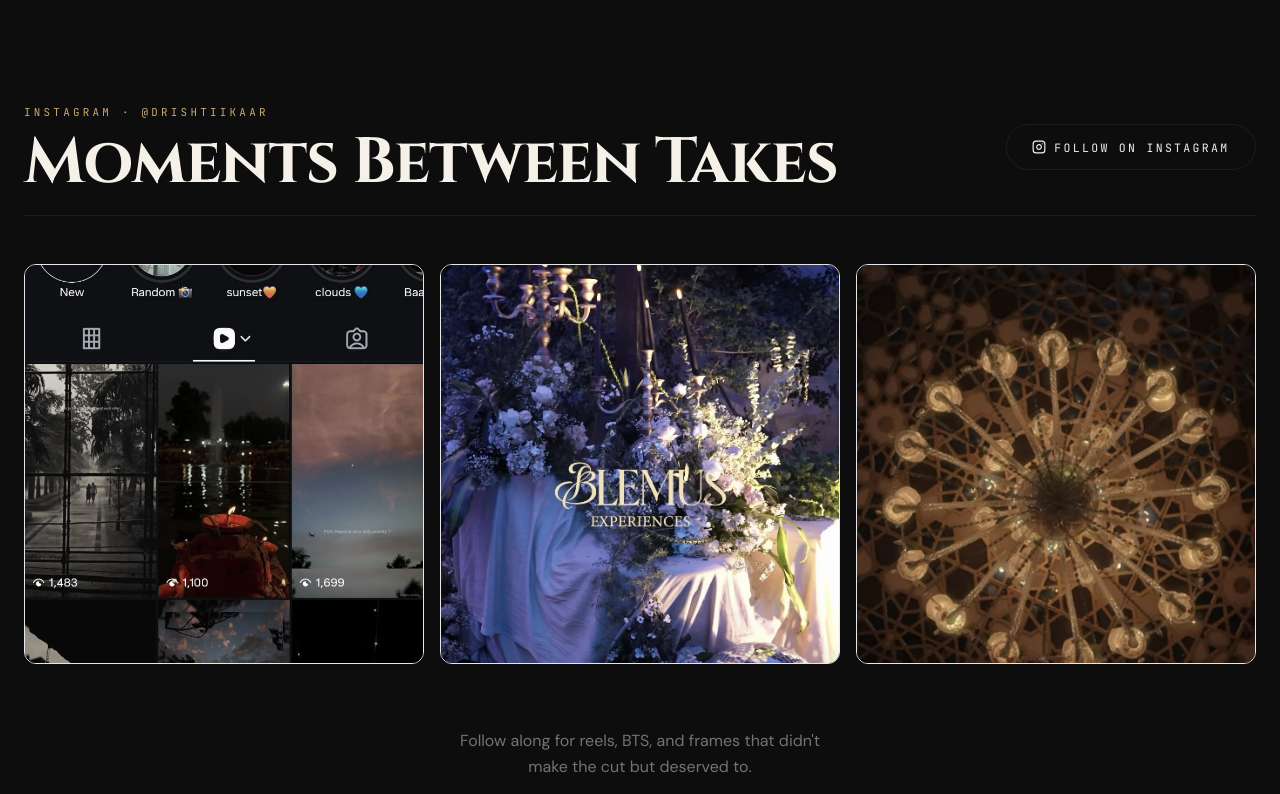
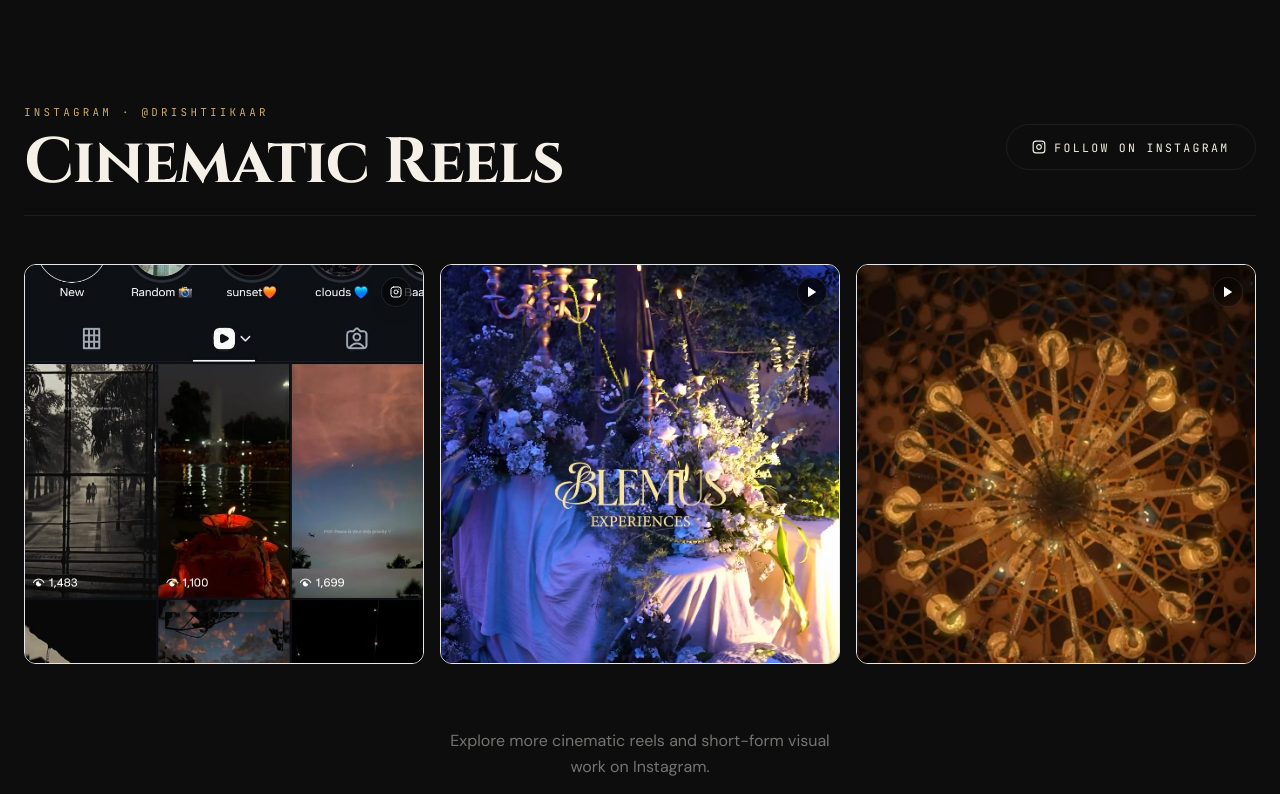
Before and after one commit to tanmayyjais/aryan-portfolio, a Next.js app: page / in a window 1280 px wide. Shown: the part 9200-9994 px from the top of the page. Built offline with nearby package versions, Linux system fonts and the light colour scheme.

Commit message:
feat: upgrade instagram section to Cinematic Reels with always-visible play icons

```diff
--- a/components/instagram-section.tsx
+++ b/components/instagram-section.tsx
@@ -20,7 +20,7 @@ export function InstagramSection() {
         <div className="label-row">
           <div className="space-y-2">
             <span className="eyebrow">Instagram · <a href="https://www.instagram.com/drishtiikaar/" target="_blank" rel="noreferrer" className="text-[#c9a96e] hover:underline cursor-pointer" data-cursor="hover">@drishtiikaar</a></span>
-            <h2 className="section-title">Moments Between Takes</h2>
+            <h2 className="section-title">Cinematic Reels</h2>
           </div>
           <a
             href="https://www.instagram.com/drishtiikaar/"
@@ -54,13 +54,26 @@ export function InstagramSection() {
                   alt={post.label}
                   fill
                   sizes="(min-width: 1024px) 33vw, (min-width: 640px) 50vw, 100vw"
-                  className="object-cover grayscale-[40%] group-hover:grayscale-0 group-hover:scale-105 transition-all duration-700"
+                  className="object-cover group-hover:scale-105 transition-all duration-700"
                 />
+                {/* Always-visible Play/Link Indicator */}
+                {post.views === "Reel" && (
+                  <div className="absolute top-3 right-3 bg-black/50 backdrop-blur-md p-2 rounded-full border border-white/10 shadow-lg">
+                    <svg xmlns="http://www.w3.org/2000/svg" width="12" height="12" viewBox="0 0 24 24" fill="white" stroke="white" strokeWidth="2" strokeLinecap="round" strokeLinejoin="round"><polygon points="5 3 19 12 5 21 5 3"></polygon></svg>
+                  </div>
+                )}
+                {post.views === "Profile" && (
+                  <div className="absolute top-3 right-3 bg-black/50 backdrop-blur-md p-2 rounded-full border border-white/10 shadow-lg">
+                    <Instagram className="h-3 w-3 text-white" />
+                  </div>
+                )}
                 {/* Instagram overlay */}
-                <div className="absolute inset-0 bg-black/0 group-hover:bg-black/40 transition-all duration-300 flex flex-col items-center justify-center opacity-0 group-hover:opacity-100">
-                  <Instagram className="h-8 w-8 text-white mb-2" />
-                  <p className="font-mono text-[0.58rem] tracking-wider uppercase text-white/80">{post.label}</p>
-                  <p className="font-mono text-[0.55rem] text-white/50 mt-1">{post.views} views</p>
+                <div className="absolute inset-0 bg-black/20 group-hover:bg-black/60 transition-all duration-300 flex flex-col items-center justify-center opacity-0 group-hover:opacity-100">
+                  <p className="font-mono text-[0.65rem] tracking-wider uppercase text-white mb-1 flex items-center gap-2">
+                    <span>Watch on</span>
+                    <Instagram className="h-3.5 w-3.5" />
+                  </p>
+                  <p className="font-mono text-[0.55rem] text-[#c9a96e] mt-1">{post.label}</p>
                 </div>
               </motion.a>
             ))}
@@ -70,7 +83,7 @@ export function InstagramSection() {
         {/* CTA */}
         <Reveal className="flex flex-col items-center gap-4 pt-4 text-center">
           <p className="font-body text-[#f5f0e8]/45 max-w-sm leading-relaxed">
-            Follow along for reels, BTS, and frames that didn&apos;t make the cut but deserved to.
+            Explore more cinematic reels and short-form visual work on Instagram.
           </p>
           <a
             href="https://www.instagram.com/drishtiikaar/"
```
